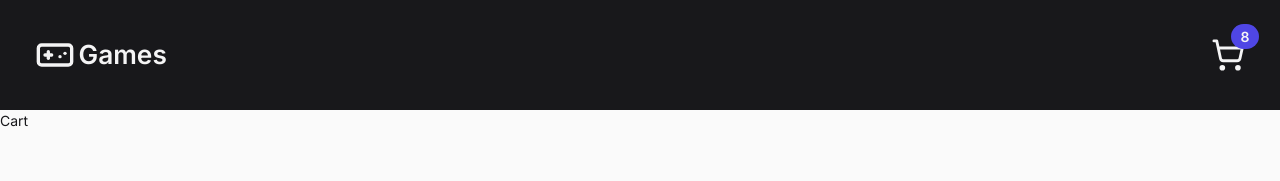
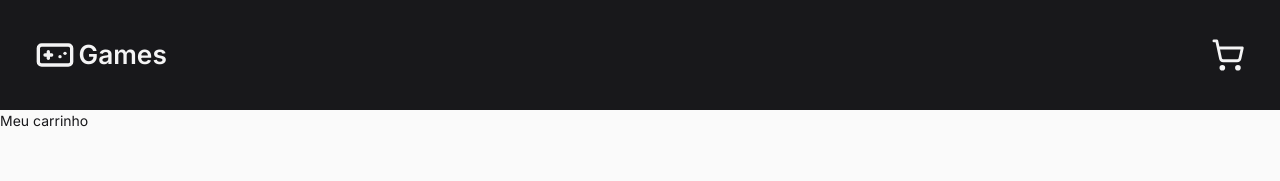
Before and after one commit to reisArthur2602/shopping-cart, a React (Vite) app: page /cart in a window 1280 px wide. Shown: the top 181 px of the page. Built offline with nearby package versions, Linux system fonts and the light colour scheme.

Commit message:
feat: enviar cartAmount para o header

```diff
--- a/src/components/CardProduct.tsx
+++ b/src/components/CardProduct.tsx
@@ -17,7 +17,7 @@ export const CardProduct = ({ id, banner, name, price }: Product) => {
       <Image src={banner} className="max-h-80 p-2" />
       <div className="h-64 flex flex-col justify-between  p-8 bg-white border-t-2 border-solid border-zinc-100">
         <div className="flex flex-col gap-2">
-          <p className="font-semibold text-zinc-800">{name}</p>
+          <p className="font-semibold text-zinc-500">{name}</p>
           <strong className="font-black text-4xl text-indigo-500">
             {FormatNumber(price)}
           </strong>
--- a/src/components/CartCount.tsx
+++ b/src/components/CartCount.tsx
@@ -1,4 +1,5 @@
 import { ShoppingCart } from 'lucide-react';
+import { Link } from 'react-router-dom';
 
 type CartCountProps = {
   count: number;
@@ -6,14 +7,14 @@ type CartCountProps = {
 
 export const CartCount = ({ count }: CartCountProps) => {
   return (
-    <button className="text-zinc-100 relative">
-      {count && (
+    <Link to="/cart" className="text-zinc-100 relative">
+      {count !== 0 && (
         <span className="h-7 w-8 flex items-center justify-center rounded-full font-semibold bg-indigo-600 absolute -top-4 -right-4">
           {count}
         </span>
       )}
 
       <ShoppingCart size={34} />
-    </button>
+    </Link>
   );
 };
--- a/src/components/Header.tsx
+++ b/src/components/Header.tsx
@@ -1,12 +1,15 @@
+import { useContext } from 'react';
 import { CartCount } from './CartCount';
 import { Logo } from './Logo';
+import { CartContext } from '../context/CartContext';
 
 export const Header = () => {
+  const {cartAmmount} = useContext(CartContext)
   return (
     <header className="w-full p-6 bg-zinc-900">
       <div className="layout  flex items-center justify-between">
         <Logo />
-        <CartCount count={8}/>
+        <CartCount count={cartAmmount}/>
       </div>
     </header>
   );
--- a/src/pages/Cart.tsx
+++ b/src/pages/Cart.tsx
@@ -1,5 +1,7 @@
 const Cart = () => {
-  return <section className="container">Cart</section>;
+  return <section className="container">
+    <h1>Meu carrinho</h1>
+  </section>;
 };
 
 export default Cart;
```
